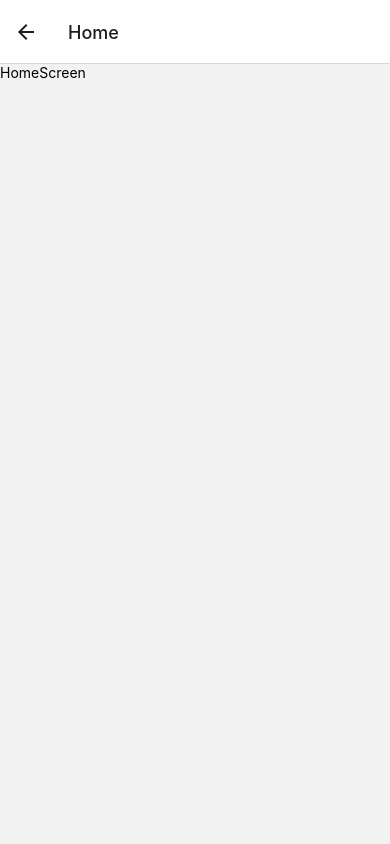
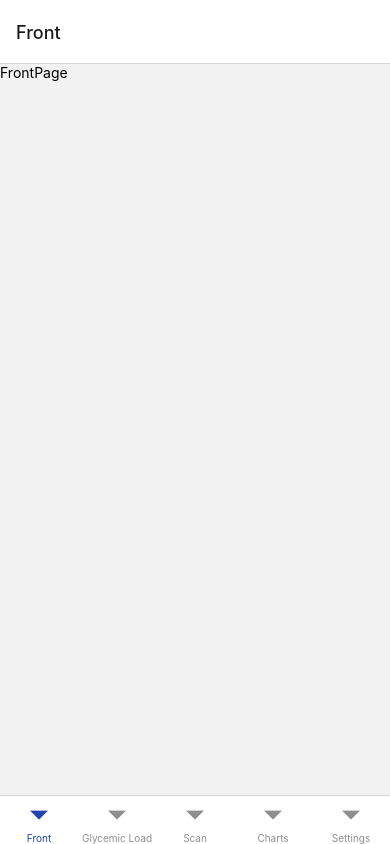
Before and after one commit to GlucoPulse/application, a React Native app: screen /Home in a window 390 px wide. Built offline with nearby package versions, Linux system fonts and the light colour scheme; no server answers.

Commit message:
Added ScreenPages

```diff
--- a/App.js
+++ b/App.js
@@ -5,6 +5,8 @@ import { NavigationContainer } from '@react-navigation/native';
 import { createNativeStackNavigator } from '@react-navigation/native-stack';
 import LoginScreen from './screens/LoginScreen';
 import HomeScreen from './screens/HomeScreen';
+import { createBottomTabNavigator } from '@react-navigation/bottom-tabs';
+
 
 
 const Stack = createNativeStackNavigator();
@@ -14,11 +16,15 @@ export default function App() {
     <NavigationContainer>
         <Stack.Navigator>
             <Stack.Screen name = "Login" component = {LoginScreen} options = {{headerShown: false}}/>
-            <Stack.Screen name = "Home" component = {HomeScreen}/>
+            <Stack.Screen name = "Home" component = {HomeScreen} options={{headerShown:false}}/>
         </Stack.Navigator>
     </NavigationContainer>
   );
 }
+
+
+
+
 
 const styles = StyleSheet.create({
   container: {
--- /dev/null
+++ b/screens/ChartsPage.js
@@ -0,0 +1,14 @@
+import { StyleSheet, Text, View } from 'react-native'
+import React from 'react'
+
+const ChartsPage = () => {
+  return (
+    <View>
+      <Text>ChartsPage</Text>
+    </View>
+  )
+}
+
+export default ChartsPage
+
+const styles = StyleSheet.create({})
--- /dev/null
+++ b/screens/FrontPage.js
@@ -0,0 +1,14 @@
+import { StyleSheet, Text, View } from 'react-native'
+import React from 'react'
+
+const FrontPage = () => {
+  return (
+    <View>
+      <Text>FrontPage</Text>
+    </View>
+  )
+}
+
+export default FrontPage
+
+const styles = StyleSheet.create({})
--- /dev/null
+++ b/screens/GlycemicLoadPage.js
@@ -0,0 +1,14 @@
+import { StyleSheet, Text, View } from 'react-native'
+import React from 'react'
+
+const GlycemicLoadPage = () => {
+  return (
+    <View>
+      <Text>GlycemicLoadPage</Text>
+    </View>
+  )
+}
+
+export default GlycemicLoadPage
+
+const styles = StyleSheet.create({})
--- a/screens/HomeScreen.js
+++ b/screens/HomeScreen.js
@@ -1,11 +1,26 @@
 import { StyleSheet, Text, View } from 'react-native'
 import React from 'react'
+import { createBottomTabNavigator } from '@react-navigation/bottom-tabs'
+import SettingsPage from './SettingsPage';
+import ChartsPage from './ChartsPage';
+import FrontPage from './FrontPage';
+import ScanPage from './ScanPage';
+import GlycemicLoadPage from './GlycemicLoadPage';
+import { IonIcon } from '@ionic/react';
+
+const Tab = createBottomTabNavigator();
 
 const HomeScreen = () => {
   return (
-    <View>
-      <Text>HomeScreen</Text>
-    </View>
+    <Tab.Navigator screenOptions={{
+      tabBarActiveTintColor: "#2144af"
+    }}>
+      <Tab.Screen name = "Front" component = {FrontPage} />
+      <Tab.Screen name = "Glycemic Load" component={GlycemicLoadPage} />
+      <Tab.Screen name = "Scan" component = {ScanPage} />
+      <Tab.Screen name = "Charts" component = {ChartsPage} />
+      <Tab.Screen name = "Settings" component = {SettingsPage} />
+    </Tab.Navigator>
   )
 }
 
--- /dev/null
+++ b/screens/ScanPage.js
@@ -0,0 +1,14 @@
+import { StyleSheet, Text, View } from 'react-native'
+import React from 'react'
+
+const ScanPage = () => {
+  return (
+    <View>
+      <Text>ScanPage</Text>
+    </View>
+  )
+}
+
+export default ScanPage
+
+const styles = StyleSheet.create({})
--- /dev/null
+++ b/screens/SettingsPage.js
@@ -0,0 +1,14 @@
+import { StyleSheet, Text, View } from 'react-native'
+import React from 'react'
+
+const SettingsPage = () => {
+  return (
+    <View>
+      <Text>SettingsPage</Text>
+    </View>
+  )
+}
+
+export default SettingsPage
+
+const styles = StyleSheet.create({})
```
Also changed, not shown: package.json (+6 -2 lines), 1 other file (tests, documents, lock files or other folders).
